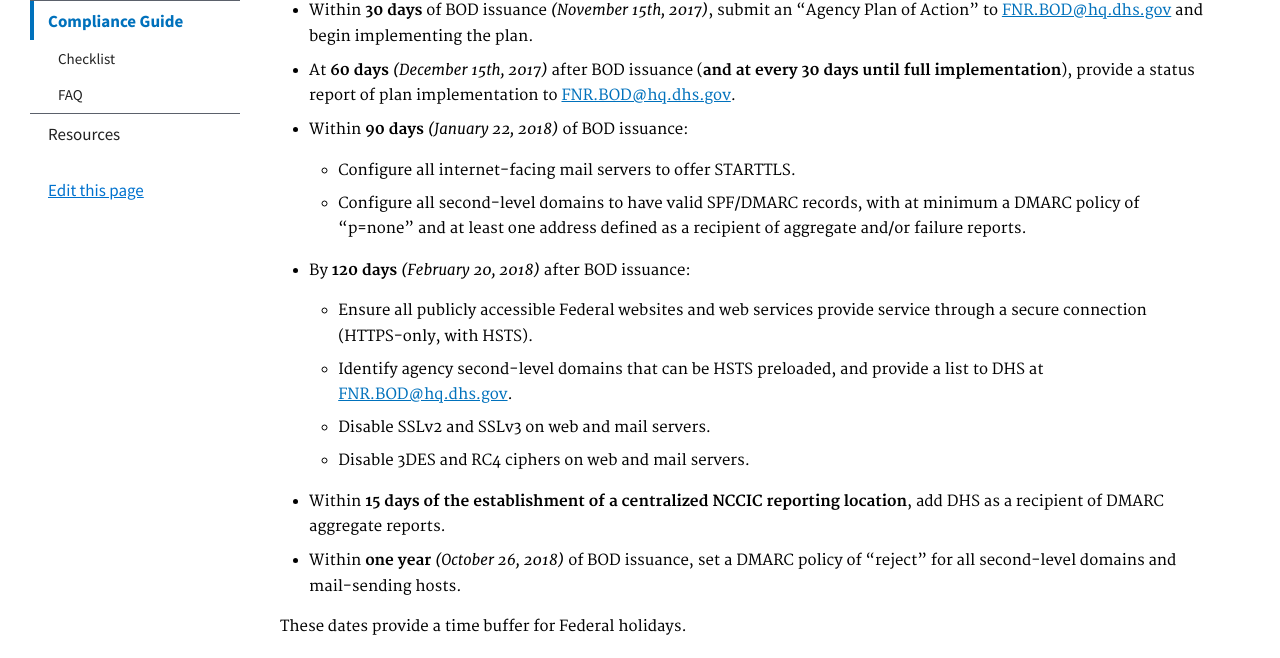
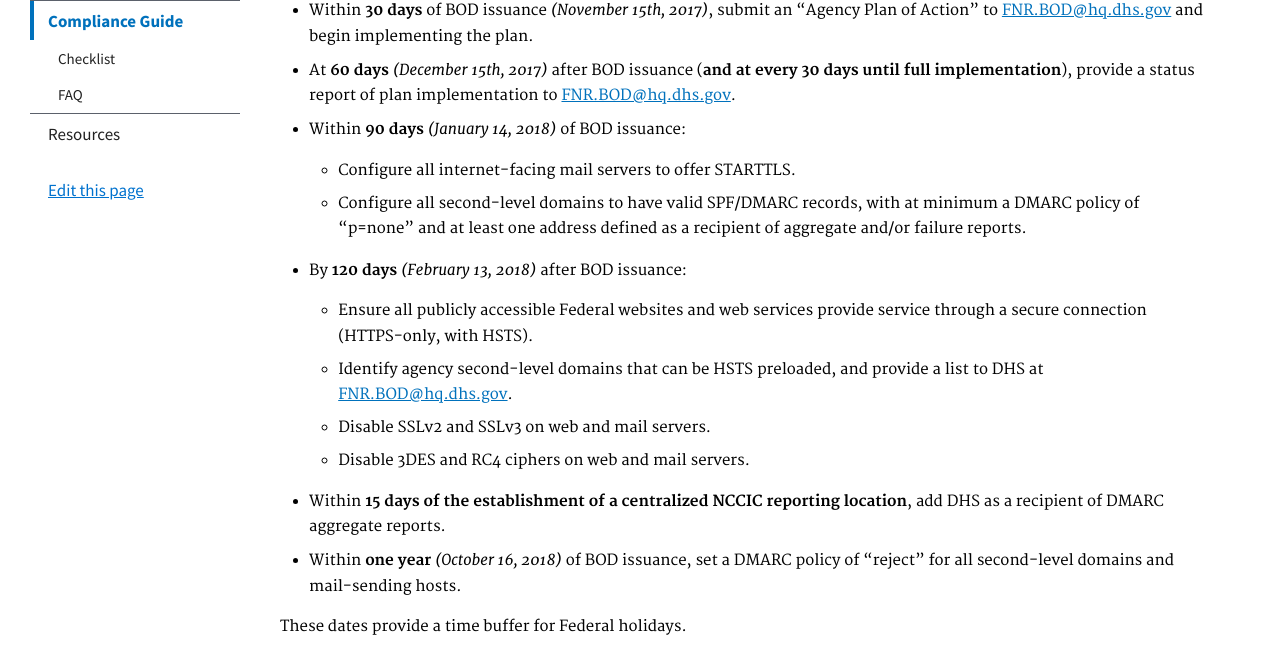
Before and after one commit to cisagov/cyber.dhs.gov, a Jekyll site: the page built from pages/guide.md, in a window 1280 px wide and 900 px high, scrolled down 210 px. Shown: the part 141-799 px from the top of the window. Built offline with Jekyll 4.4.1, drawn with Linux system fonts in a browser that asks for light colours.

Commit message:
Using actual day counts, not adding additional (holi)days

```diff
--- a/pages/guide.md
+++ b/pages/guide.md
@@ -15,16 +15,16 @@ This page provides implementation guidance for [Binding Operational Directive 18
 
 * Within **30 days** of BOD issuance *(November 15th, 2017)*, submit an "Agency Plan of Action" to <FNR.BOD@hq.dhs.gov> and begin implementing the plan.
 * At **60 days** *(December 15th, 2017)* after BOD issuance (**and at every 30 days until full implementation**), provide a status report of plan implementation to <FNR.BOD@hq.dhs.gov>.
-* Within **90 days** *(January 22, 2018)* of BOD issuance:
+* Within **90 days** *(January 14, 2018)* of BOD issuance:
   * Configure all internet-facing mail servers to offer STARTTLS.
   * Configure all second-level domains to have valid SPF/DMARC records, with at minimum a DMARC policy of "p=none" and at least one address defined as a recipient of aggregate and/or failure reports.
-* By **120 days** *(February 20, 2018)* after BOD issuance:
+* By **120 days** *(February 13, 2018)* after BOD issuance:
   * Ensure all publicly accessible Federal websites and web services provide service through a secure connection (HTTPS-only, with HSTS).
   * Identify agency second-level domains that can be HSTS preloaded, and provide a list to DHS at <FNR.BOD@hq.dhs.gov>.
   * Disable SSLv2 and SSLv3 on web and mail servers.
   * Disable 3DES and RC4 ciphers on web and mail servers.
 * Within **15 days of the establishment of a centralized NCCIC reporting location**, add DHS as a recipient of DMARC aggregate reports.
-* Within **one year** *(October 26, 2018)* of BOD issuance, set a DMARC policy of "reject" for all second-level domains and mail-sending hosts.
+* Within **one year** *(October 16, 2018)* of BOD issuance, set a DMARC policy of "reject" for all second-level domains and mail-sending hosts.
 
 These dates provide a time buffer for Federal holidays.
 
```
